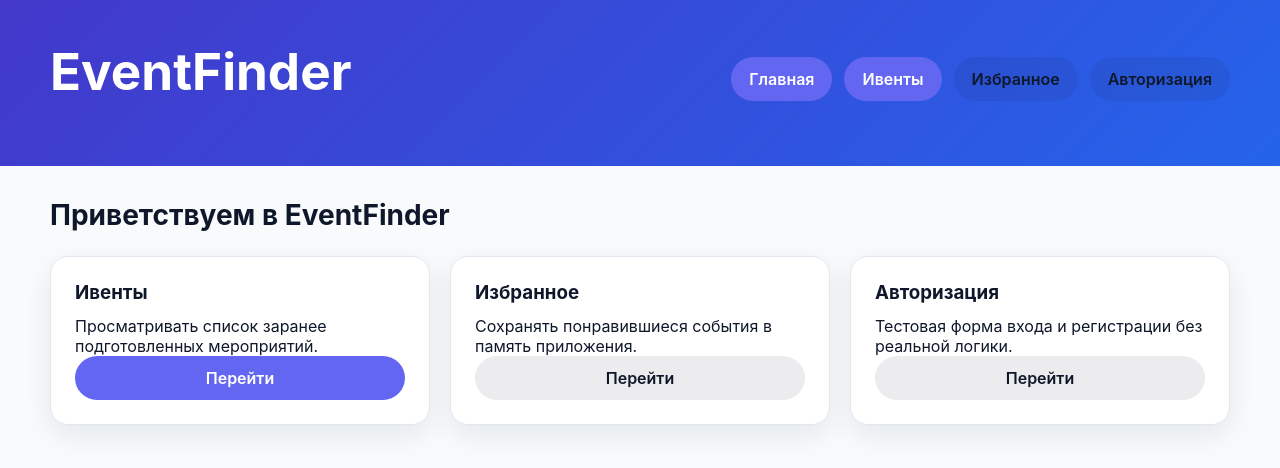
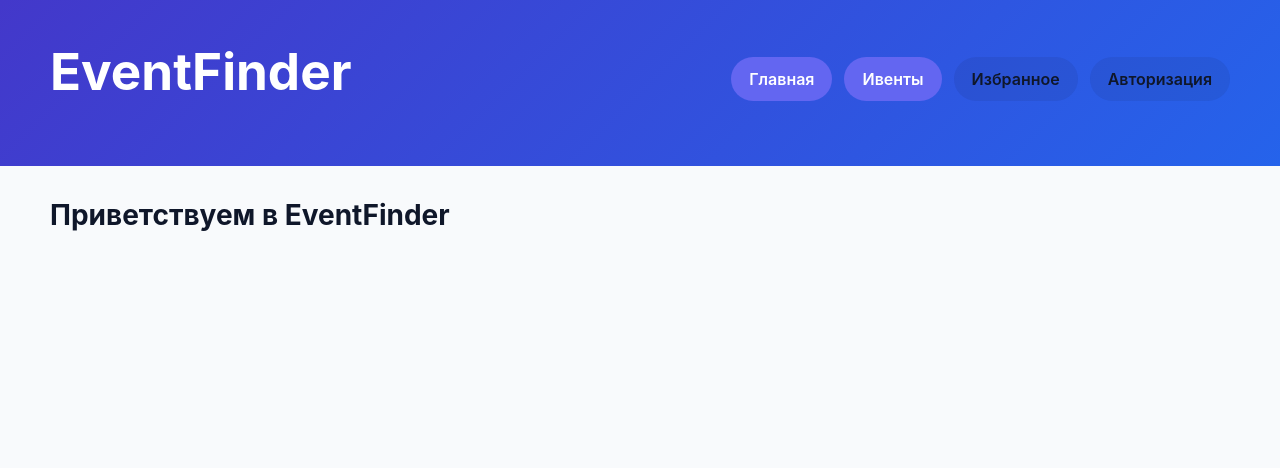
Before and after one commit to xartyvv/eventproject, a plain HTML site: page review/frontend/index.html in a window 1280 px wide. Drawn offline with Linux system fonts and the light colour scheme.

Commit message:
Update index.html

```diff
--- a/review/frontend/index.html
+++ b/review/frontend/index.html
@@ -26,23 +26,6 @@
             <div class="section-header">
                 <h2>Приветствуем в EventFinder</h2>
             </div>
-            <div class="feature-grid">
-                <div class="feature-card">
-                    <h3>Ивенты</h3>
-                    <p>Просматривать список заранее подготовленных мероприятий.</p>
-                    <a class="button" href="events.html">Перейти</a>
-                </div>
-                <div class="feature-card">
-                    <h3>Избранное</h3>
-                    <p>Сохранять понравившиеся события в память приложения.</p>
-                    <a class="button secondary" href="favorites.html">Перейти</a>
-                </div>
-                <div class="feature-card">
-                    <h3>Авторизация</h3>
-                    <p>Тестовая форма входа и регистрации без реальной логики.</p>
-                    <a class="button secondary" href="auth.html">Перейти</a>
-                </div>
-            </div>
         </section>
     </main>
 
```
